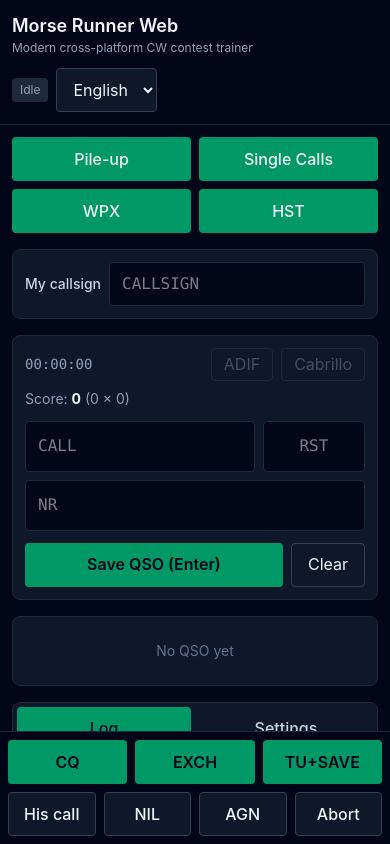
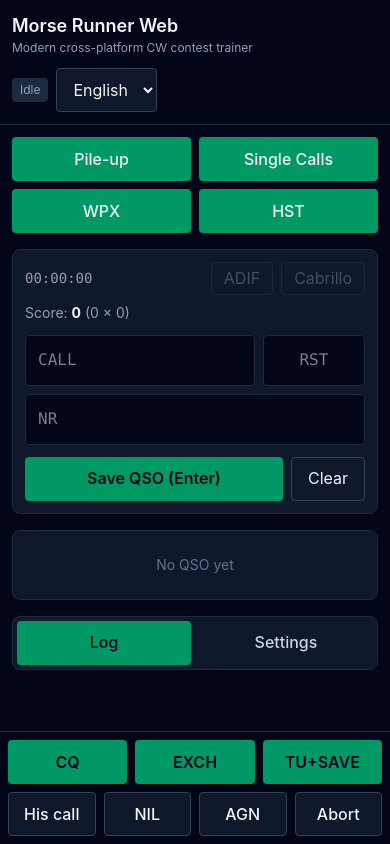
Before and after one commit to jnchen/morse-runner-rev, a React (Vite) app: page / in a window 390 px wide. Built offline with nearby package versions, Linux system fonts and the light colour scheme.

Commit message:
Remove duplicate mobile callsign field

```diff
--- a/src/App.tsx
+++ b/src/App.tsx
@@ -6,9 +6,7 @@ import { TrainingHistory } from './components/training-history';
 import { CallDataPanels } from './components/call-data-panels';
 import { ContestDefinitionPanel } from './components/contest-definition-panel';
 import { MobileActionBar } from './components/mobile-action-bar';
-import { NormalizedInput } from './components/inputs/normalized-input';
 import { useMobileVisualViewport } from './hooks/use-mobile-visual-viewport';
-import { normalizeStationCallsign } from './components/inputs/normalize';
 import { TrainingResults } from './components/training-results';
 import { ContestSettingsPanel, StationPanel } from './components/settings-panels';
 import { AudioScheduler } from './engine/audio-scheduler';
@@ -367,21 +365,6 @@ export default function App() {
             {running && <button onClick={stopRun} className="min-h-11 rounded bg-red-600 px-3 py-2 text-sm font-medium hover:bg-red-500 active:bg-red-400 sm:col-auto">{t('stop')}</button>}
           </div>
 
-          <label className="flex items-center gap-2 rounded-lg border border-slate-800 bg-slate-900 p-3 text-sm lg:hidden">
-            <span className="shrink-0 font-medium text-slate-300">{t('myCallsign')}</span>
-            <NormalizedInput
-              value={settings.call}
-              normalize={normalizeStationCallsign}
-              onValueChange={(value) => setSettings({ call: value })}
-              autoCapitalize="characters"
-              autoComplete="off"
-              autoCorrect="off"
-              spellCheck={false}
-              enterKeyHint="done"
-              placeholder={t('callsign')}
-              className="min-w-0 flex-1 min-h-11 rounded border border-slate-800 bg-slate-950 px-3 py-2 font-mono text-base uppercase outline-none focus:border-emerald-500 focus:ring-2 focus:ring-emerald-500/40"
-            />
-          </label>
 
           <div className="rounded-lg border border-slate-800 bg-slate-900 p-3 shadow sm:p-4">
             <div className="mb-3 flex flex-wrap items-center justify-between gap-2 text-sm text-slate-400">
```
